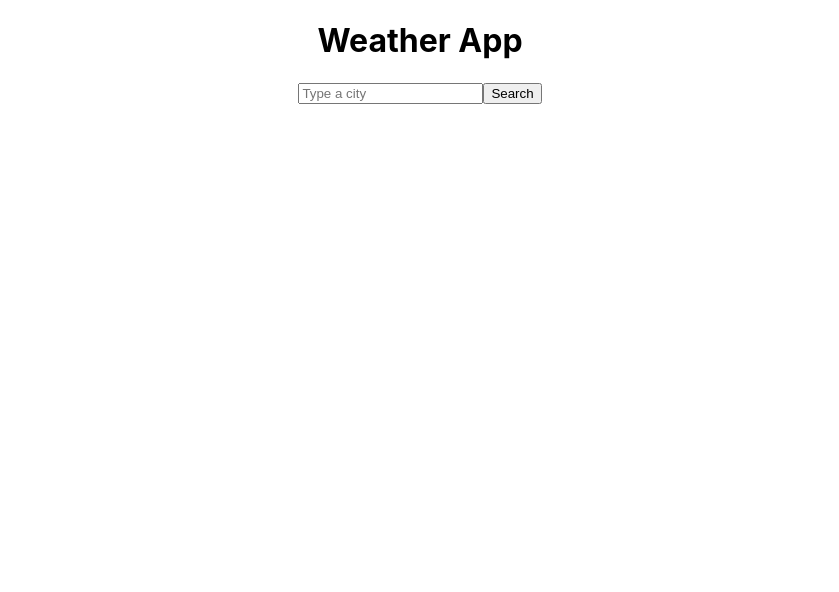
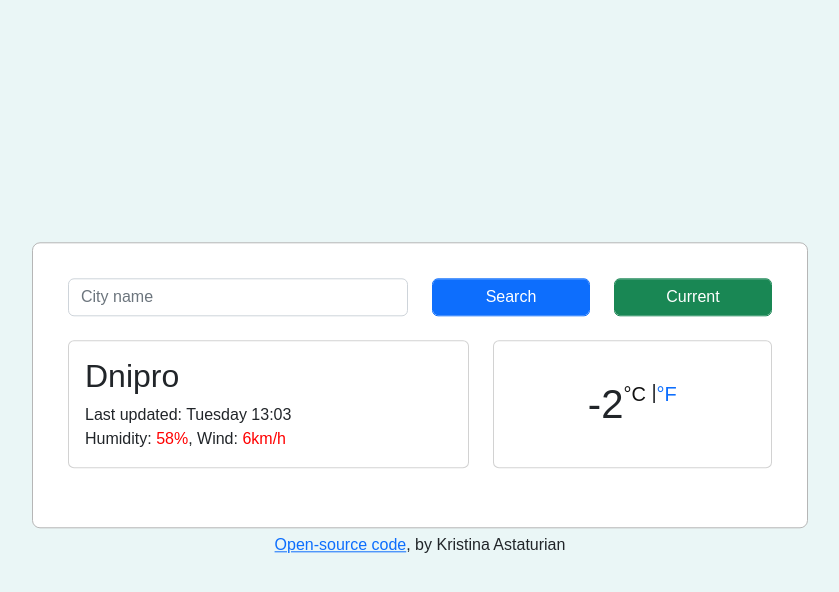
Before and after one commit to Christi1na/weather-react, a React (Create React App) app: page / in a window 1280 px wide. Shown: the top 592 px of the page, without its empty margins (220-1059 px from the left). Built offline with nearby package versions, Linux system fonts and the light colour scheme.

Commit message:
Added bootstrap, styles and filled Weather component with code

```diff
--- a/package.json
+++ b/package.json
@@ -7,6 +7,7 @@
     "@testing-library/react": "^13.0.0",
     "@testing-library/user-event": "^13.2.1",
     "axios": "^1.1.3",
+    "bootstrap": "^5.2.3",
     "react": "^18.2.0",
     "react-dom": "^18.2.0",
     "react-scripts": "5.0.1",
--- a/src/App.js
+++ b/src/App.js
@@ -1,10 +1,8 @@
 import Weather from "./Weather";
-import "./App.css";
 
 function App() {
   return (
     <div className="App">
-      <h1>Weather App</h1>
       <Weather />
     </div>
   );
--- a/src/Weather.js
+++ b/src/Weather.js
@@ -1,60 +1,125 @@
 import React, { useState } from "react";
 import axios from "axios";
 
-function Weather() {
-  const [city, setCity] = useState("");
-  const [weather, setWeather] = useState({});
-  const [loaded, setLoaded] = useState(false);
+export default function Weather() {
+  const apiKey = "5e87f4ecb5ef263ffd194d9c88ca4f24";
+  const [city, setCity] = useState("Dnipro");
+  const [weather, setWeather] = useState({ temperature: -2, humidity: 58, wind: 6 });
 
-  function handleSubmit(e) {
-    e.preventDefault();
-    const apiKey = "ccc792286ba9e94ddc1b511631ffdc46";
-    const apiUrl = `https://api.openweathermap.org/data/2.5/weather?q=${city}&appid=${apiKey}&units=metric`;
-    axios.get(apiUrl).then(handleResponse);
+  const date = new Date();
+  const hours = date.getHours();
+  let minutes = String(date.getMinutes());
+  if (minutes.length === 1) {
+    minutes = `0${minutes}`;
   }
+  const day = date.getDay();
+  const days = ["Sunday", "Monday", "Tuesday", "Wednesday", "Thursday", "Friday", "Saturday"];
+
+  // function getCurrentWeather(response) {}
+
+  // function getCoordinates(response) {
+  //   const lat = response.coords.latitude;
+  //   const lon = response.coords.longitude;
+  //   axios
+  //     .get(
+  //       `https://api.openweathermap.org/data/2.5/weather?lat=${lat}&lon=${lon}&appid=${apiKey}`
+  //     )
+  //     .then(getCurrentWeather);
+  // }
+  // navigator.geolocation.getCurrentPosition(getCoordinates);
 
   function handleResponse(response) {
-    setLoaded(true);
-    console.log(response);
+    setCity(response.data.name);
     setWeather({
-      temperature: response.data.main.temp,
-      description: response.data.weather[0].description,
+      temperature: Math.round(response.data.main.temp),
       humidity: response.data.main.humidity,
       wind: response.data.wind.speed,
       icon: ` http://openweathermap.org/img/wn/${response.data.weather[0].icon}@2x.png`,
     });
   }
 
+  function getApiUrl(city) {
+    const apiUrl = `https://api.openweathermap.org/data/2.5/weather?q=${city}&appid=${apiKey}&units=metric`;
+    axios.get(apiUrl).then(handleResponse);
+  }
+
+  function handleSubmit(event) {
+    event.preventDefault();
+    // setCity(cityName);
+    getApiUrl(cityName);
+  }
+
+  let cityName;
+
   function getCity(e) {
     e.preventDefault();
-    setCity(e.target.value);
+    cityName = e.target.value;
   }
 
-  const form = (
-    <form onSubmit={handleSubmit}>
-      <input type="search" placeholder="Type a city" onChange={getCity} />
-      <input type="submit" value="Search" />
-    </form>
+  return (
+    <div className="container">
+      <div className="wrapper">
+        <form className="row mb-4" id="form" onSubmit={handleSubmit}>
+          <div className="col-6 ">
+            <input type="search" className="form-control" id="input-text" placeholder="City name" autoComplete="off" onChange={getCity} />
+          </div>
+          <div className="col-3 ">
+            <input type="submit" className="form-control btn btn-primary" value="Search" />
+          </div>
+          <div className="col-3 ">
+            <button className="form-control btn btn-success" id="current-location-button">
+              Current
+            </button>
+          </div>
+        </form>
+        <div className="row mb-4">
+          <div className="col-7">
+            <div className="card">
+              <div className="card-body">
+                <h2 className="card-title">
+                  <span id="city">{city}</span>
+                </h2>
+                <p className="card-text">
+                  Last updated:
+                  <span> {days[day]}</span>
+                  <span> {hours}</span>:<span>{minutes}</span>
+                </p>
+
+                <p className="card-text">
+                  Humidity: <span id="humidity">{weather.humidity}%</span>, Wind:
+                  <span id="wind"> {weather.wind}km/h</span>
+                </p>
+                <p className="card-text" id="description"></p>
+              </div>
+            </div>
+          </div>
+          <div className="col-5">
+            <div className="card">
+              <div className="card-body weather-info">
+                <img id="icon" src={weather.icon} alt="" />
+                <h1 className="card-title temperature">
+                  <span id="temperature">{weather.temperature}</span>
+                  <span className="links">
+                    <a className="link active" id="celsius-link" href="/">
+                      °C
+                    </a>{" "}
+                    |
+                    <a className="link" id="fahrenheit-link" href="/">
+                      °F
+                    </a>
+                  </span>
+                </h1>
+              </div>
+            </div>
+          </div>
+        </div>
+      </div>
+      <div className="open-source">
+        <a href="https://github.com/Christi1na/weather-react" target="_blank" rel="noopener noreferrer">
+          Open-source code
+        </a>
+        <span>, by Kristina Astaturian</span>
+      </div>
+    </div>
   );
-
-  if (loaded) {
-    return (
-      <div>
-        {form}
-        <ul>
-          <li>Temperature: {Math.round(weather.temperature)}°C</li>
-          <li>Description: {weather.description} </li>
-          <li>Humidity: {weather.humidity}%</li>
-          <li>Wind: {weather.wind}km/h</li>
-          <li>
-            <img src={weather.icon} alt={weather.description} />
-          </li>
-        </ul>
-      </div>
-    );
-  } else {
-    return <div>{form}</div>;
-  }
 }
-
-export default Weather;
--- a/src/index.css
+++ b/src/index.css
@@ -1,13 +1,99 @@
-body {
-  margin: 0;
-  font-family: -apple-system, BlinkMacSystemFont, 'Segoe UI', 'Roboto', 'Oxygen',
-    'Ubuntu', 'Cantarell', 'Fira Sans', 'Droid Sans', 'Helvetica Neue',
-    sans-serif;
-  -webkit-font-smoothing: antialiased;
-  -moz-osx-font-smoothing: grayscale;
+.App {
+  font-family: sans-serif;
+  /* text-align: center; */
 }
 
-code {
-  font-family: source-code-pro, Menlo, Monaco, Consolas, 'Courier New',
-    monospace;
+body {
+  height: 100vh;
+  position: relative;
+  background-color: #eaf6f6;
 }
+
+.container {
+  max-width: 800px;
+  position: absolute;
+  top: 50%;
+  left: 50%;
+  transform: translate(-50%, -50%);
+}
+
+.wrapper {
+  background-color: #fff;
+  padding: 35px;
+  border: 1px solid rgb(182, 182, 182);
+  border-radius: 8px;
+  margin-bottom: 5px;
+}
+
+.card-text,
+.card-title {
+  text-align: left;
+}
+
+.card-text {
+  margin: 0;
+}
+
+.links {
+  display: inline-block;
+  font-size: 50%;
+  vertical-align: top;
+}
+
+.link {
+  text-decoration: none;
+  vertical-align: middle;
+}
+
+.open-source {
+  text-align: center;
+}
+
+#description::first-letter {
+  text-transform: capitalize;
+}
+
+.active {
+  color: #111;
+  cursor: default;
+}
+.active:hover {
+  color: #111;
+}
+
+.weather-info {
+  display: flex;
+  align-items: center;
+  justify-content: center;
+}
+
+.temperature {
+  margin-bottom: 0;
+}
+
+#humidity,
+#wind {
+  color: red;
+}
+
+.card {
+  height: 100%;
+}
+
+.weather-forecast-row {
+  justify-content: center;
+}
+
+.weather-forecast-content {
+  text-align: center;
+}
+
+.weather-forecast-date {
+  font-size: 18px;
+  color: #111;
+  opacity: 0.5;
+}
+
+.weather-forecast-temperature-min {
+  opacity: 0.5;
+}
--- a/src/index.js
+++ b/src/index.js
@@ -1,10 +1,11 @@
-import React from 'react';
-import ReactDOM from 'react-dom/client';
-import './index.css';
-import App from './App';
-import reportWebVitals from './reportWebVitals';
+import React from "react";
+import ReactDOM from "react-dom/client";
+import App from "./App";
+// import reportWebVitals from "./reportWebVitals";
+import "bootstrap/dist/css/bootstrap.min.css";
+import "./index.css";
 
-const root = ReactDOM.createRoot(document.getElementById('root'));
+const root = ReactDOM.createRoot(document.getElementById("root"));
 root.render(
   <React.StrictMode>
     <App />
@@ -14,4 +15,4 @@ root.render(
 // If you want to start measuring performance in your app, pass a function
 // to log results (for example: reportWebVitals(console.log))
 // or send to an analytics endpoint. Learn more: https://bit.ly/CRA-vitals
-reportWebVitals();
+// reportWebVitals();
```
Also changed, not shown: 1 other file (tests, documents, lock files or other folders).
